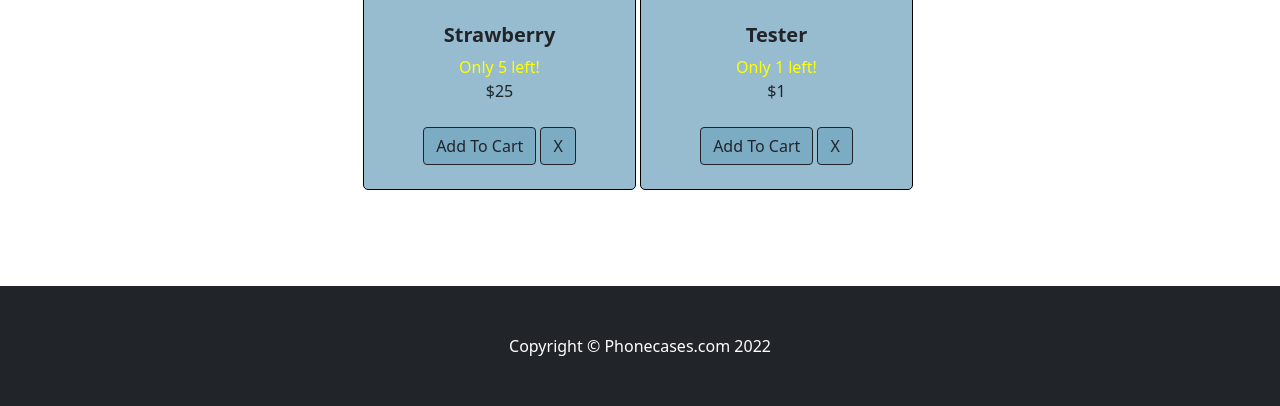
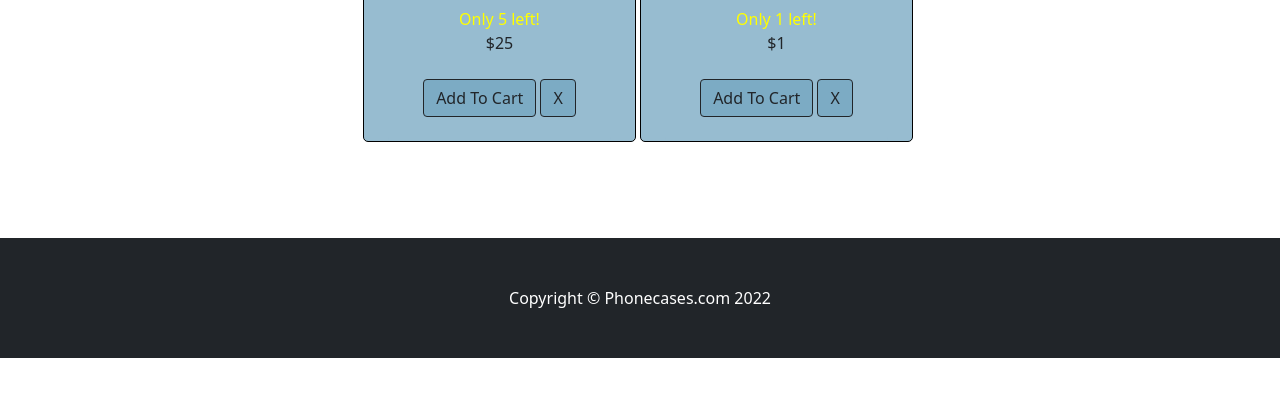
Before and after one commit to Presicci/PhoneCaseDotCom, a Django app: page / in a window 1280 px wide. Shown: the part 761-1167 px from the top of the page. After the commit the page ends 1119 px from the top, so only its background shows below. Run offline with Django 4.2, Linux system fonts and the light colour scheme; data comes from the database, SQL or seed files in the repository; parts of the project's set-up code (start-up, migrations or seed data) failed here and were passed over; some libraries are stand-ins or nearby versions.

Commit message:
Removed top margin from product view

```diff
--- a/home/templates/index.html
+++ b/home/templates/index.html
@@ -114,7 +114,7 @@
                         </ul>
                     </ul>
                 </div>
-                <div class="container px-4 px-lg-5 mt-5">
+                <div class="container px-4 px-lg-5">
                 <div class="row gx-4 gx-lg-5 row-cols-2 row-cols-md-3 row-cols-xl-4 justify-content-center">
 
                 {% for item in query_results %}
```
